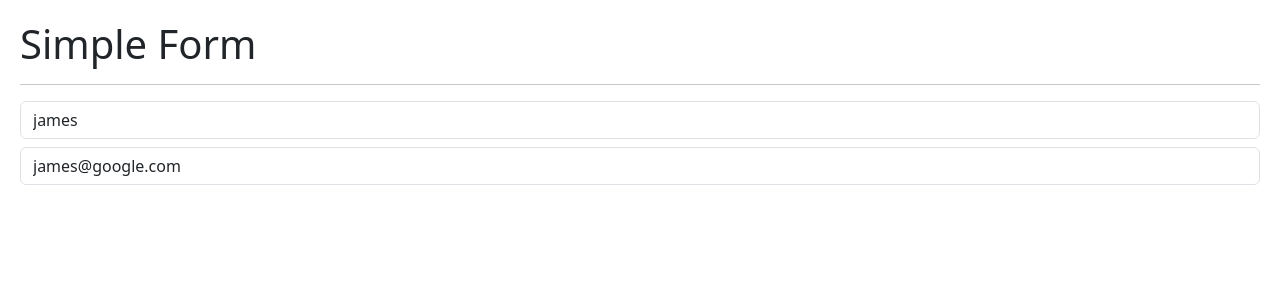
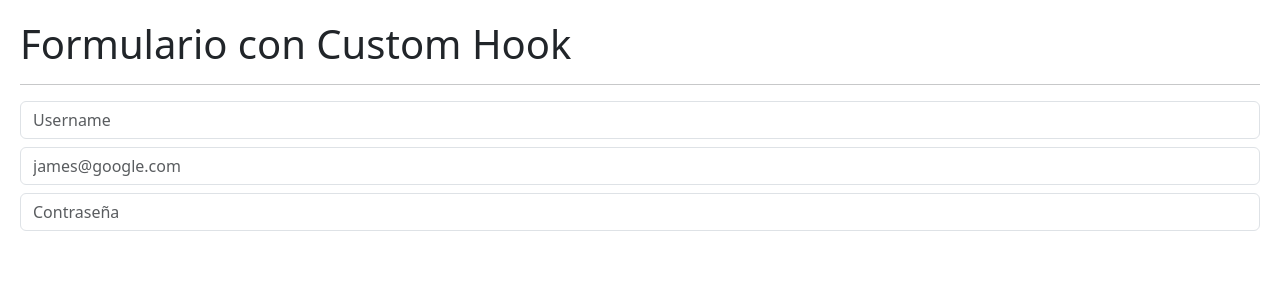
Before and after one commit to CodingJhames/Rebuilds, a React (Vite) app in the folder hook-app/: page / in a window 1280 px wide. Shown: the top 300 px of the page. Built offline with nearby package versions, Linux system fonts and the light colour scheme.

Commit message:
form with custom Hook

```diff
--- /dev/null
+++ b/hook-app/src/hooks/useForm.js
@@ -0,0 +1,28 @@
+import { useState } from "react";
+
+
+
+
+export const useForm = ( initialForm = {} ) => {
+
+
+    const [formState, setFormState] = useState( initialForm );
+
+
+    const onInputChange = ( { target } ) => {
+        const { name, value  } = target;
+        setFormState( {
+            ...formState,
+            [ name ]: value
+        } )
+
+    };
+
+
+    return {
+        ...formState,
+        formState,
+        onInputChange
+    }
+
+}
--- a/hook-app/src/main.jsx
+++ b/hook-app/src/main.jsx
@@ -4,10 +4,11 @@
 import { CounterApp } from './useState/CounterApp'
 import { CounterWithCustomHook } from './useState/CounterWithCustomHook'
 import { SimpleForm } from './useEffect/simpleForm'
+import { FormWithCustomHook } from './useEffect/FormWithCustomHook'
 
 
 ReactDOM.createRoot(document.getElementById('root')).render(
   <React.StrictMode>
-    <SimpleForm />
+    <FormWithCustomHook />
   </React.StrictMode>
 )
--- /dev/null
+++ b/hook-app/src/useEffect/FormWithCustomHook.jsx
@@ -0,0 +1,53 @@
+import { useEffect, useState } from "react"
+import { useForm } from "../hooks/useForm"
+
+
+
+export const FormWithCustomHook = () => {
+
+    const { formstate, onInputChange, username, email, password  } = useForm({
+        username: '',
+        email: '',
+        password: ''
+    });
+
+    // const { username, email, password } = formState;
+
+
+    return (
+        <>
+            <h1>Formulario con Custom Hook</h1>
+            <hr/>
+
+            <input
+                type="text"
+                className="form-control"
+                placeholder="Username"
+                name="username"
+                value={ username }
+                onChange = { onInputChange }
+            />
+
+            <input
+                type="email"
+                className="form-control mt-2"
+                placeholder="james@google.com"
+                name="email"
+                value={ email }
+                onChange = { onInputChange }
+            />
+
+            <input
+                type="password"
+                className="form-control mt-2"
+                placeholder="Contraseña"
+                name="password"
+                value={ password }
+                onChange = { onInputChange }
+            />
+
+
+
+        </>
+    )
+}
--- a/hook-app/src/useEffect/Message.jsx
+++ b/hook-app/src/useEffect/Message.jsx
@@ -1,6 +1,4 @@
 import { useEffect } from "react"
-
-
 
 
 export const Message = () => {
```
